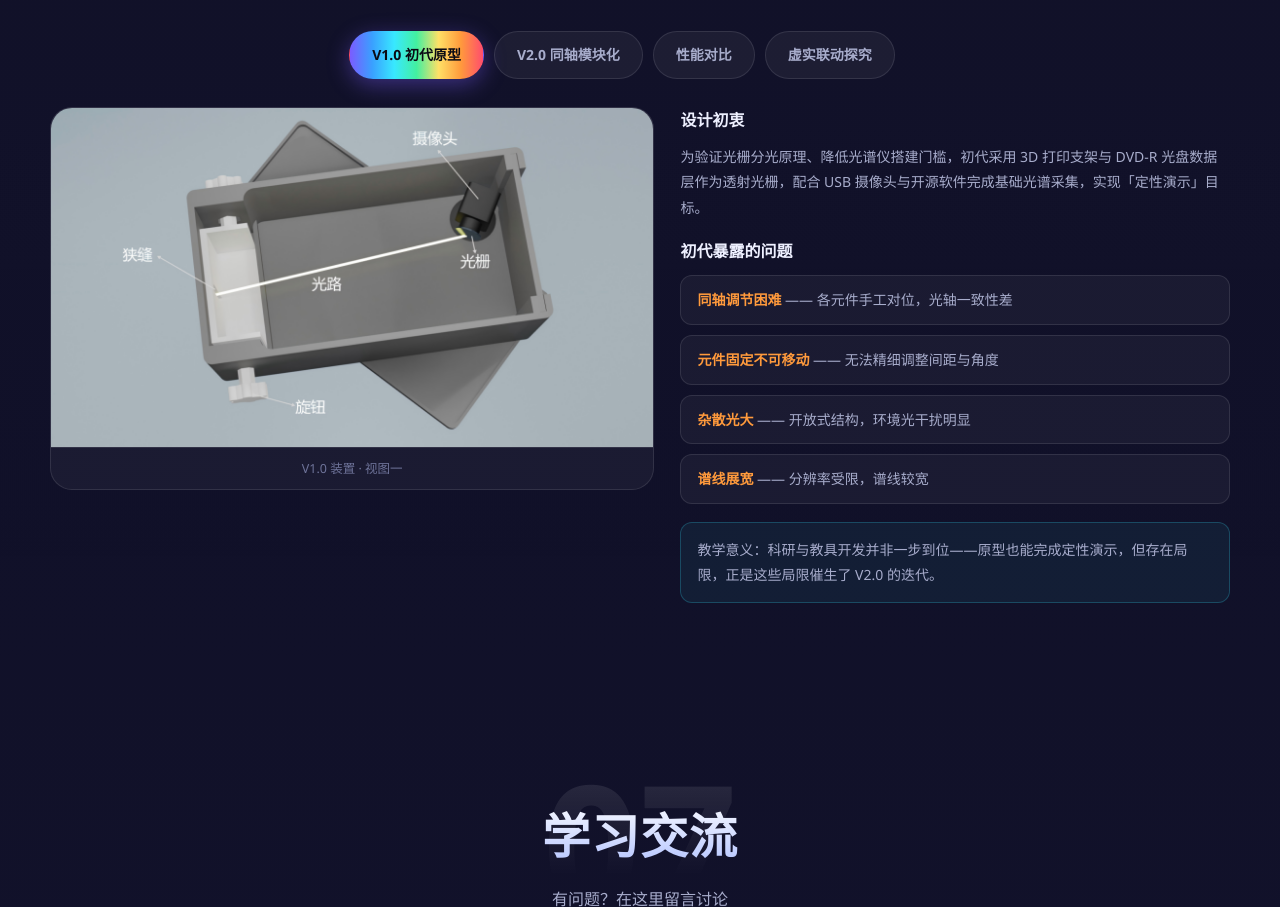
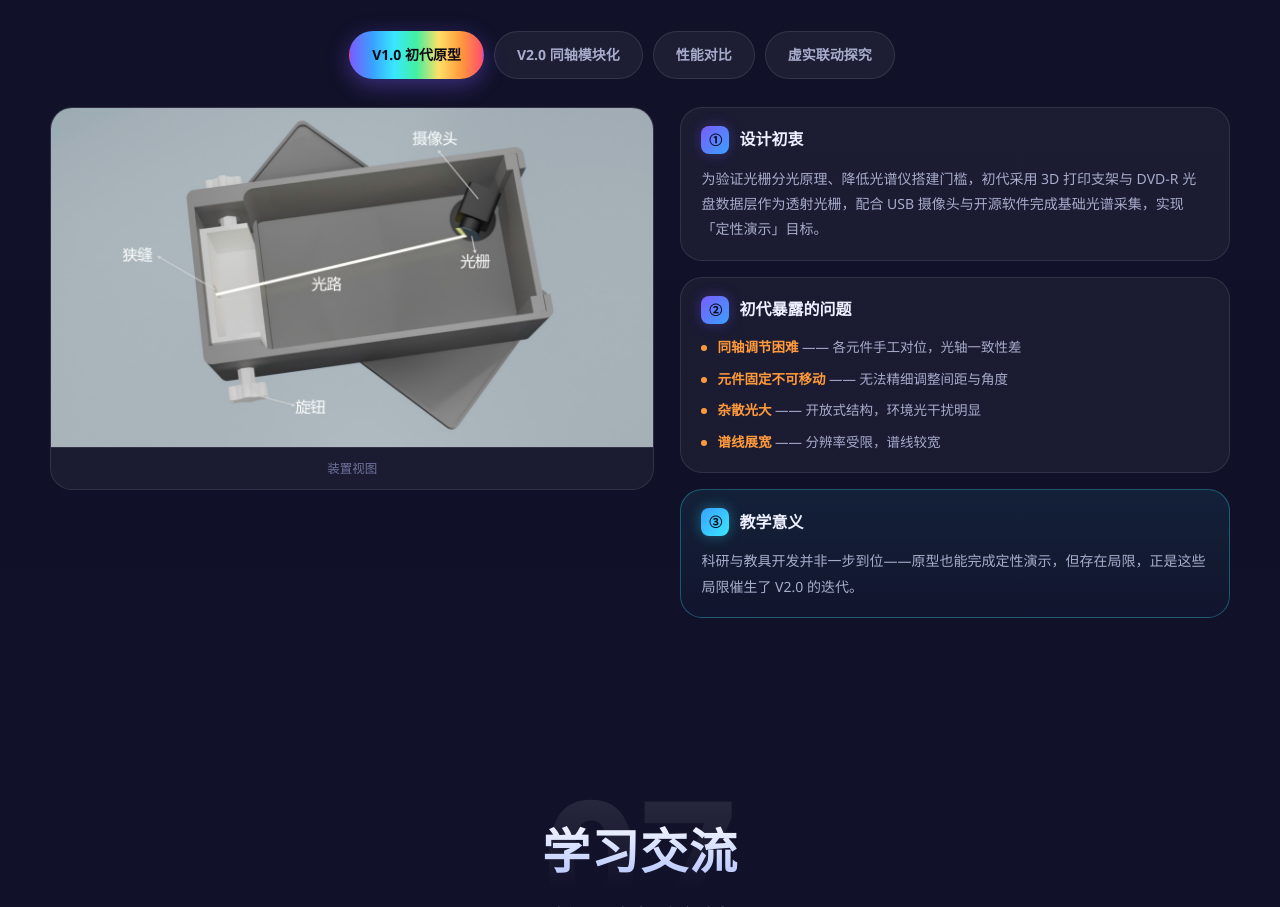
Before and after one commit to kkry798/grating-diffraction-platform, a plain HTML site: page index.html in a window 1280 px wide. Shown: the part 8030-8937 px from the top of the page. Drawn offline with nearby package versions, Linux system fonts and the light colour scheme; some packages are replaced by stand-ins of ours; animation ran at ten frames a second; a script that the page names is missing.

Commit message:
V1.0 面板：统一设计初衷/问题/教学意义为整齐的编号卡片

```diff
--- a/css/style.css
+++ b/css/style.css
@@ -931,19 +931,39 @@ html { scrollbar-color: #7a5cff #070714; scrollbar-width: thin; }
   text-align: center; border-top: 1px solid var(--glass-brd);
 }
 .spec-fig--full { margin-bottom: 18px; }
-.spec-pane-text h4 { font-size: 16px; margin: 0 0 10px; color: var(--ink); }
-.spec-pane-text p { font-size: 14px; color: var(--ink-dim); line-height: 1.8; margin-bottom: 18px; }
-.spec-issue { list-style: none; display: flex; flex-direction: column; gap: 10px; margin-bottom: 18px; }
+.spec-pane-text { display: flex; flex-direction: column; gap: 16px; }
+.spec-note {
+  background: var(--glass); border: 1px solid var(--glass-brd);
+  border-radius: var(--radius); padding: 18px 20px;
+}
+.spec-note--accent {
+  background: linear-gradient(180deg, rgba(56,232,255,.08), rgba(56,232,255,.02));
+  border-color: rgba(56,232,255,.3);
+}
+.spec-note-head { display: flex; align-items: center; gap: 10px; margin-bottom: 12px; }
+.spec-note-head h4 { font-size: 16px; margin: 0; color: var(--ink); }
+.spec-note-num {
+  flex: 0 0 auto; width: 28px; height: 28px; border-radius: 8px;
+  display: grid; place-items: center; font-weight: 700; font-size: 13px; color: #0a0a14;
+  background: linear-gradient(135deg, #7a5cff, #3aa0ff);
+  box-shadow: 0 0 14px rgba(122,92,255,.32);
+}
+.spec-note-num--cyan {
+  background: linear-gradient(135deg, #3aa0ff, #38e8ff);
+  box-shadow: 0 0 14px rgba(56,232,255,.35);
+}
+.spec-note p { font-size: 14px; color: var(--ink-dim); line-height: 1.8; margin: 0; }
+.spec-issue { list-style: none; display: flex; flex-direction: column; gap: 9px; margin: 0; }
 .spec-issue li {
-  font-size: 14px; color: var(--ink-dim); padding: 12px 16px;
-  background: var(--glass); border: 1px solid var(--glass-brd); border-radius: 12px;
+  position: relative; font-size: 13.5px; color: var(--ink-dim);
+  line-height: 1.7; padding-left: 16px;
+}
+.spec-issue li::before {
+  content: ''; position: absolute; left: 0; top: 9px;
+  width: 6px; height: 6px; border-radius: 50%;
+  background: var(--orange);
 }
 .spec-issue li b { color: var(--orange); }
-.spec-callout {
-  font-size: 13.5px; color: var(--cyan); padding: 14px 16px;
-  background: rgba(56,232,255,.06); border: 1px solid rgba(56,232,255,.22);
-  border-radius: 12px; margin-bottom: 0 !important;
-}
 
 .spec-lightpath {
   display: flex; flex-wrap: wrap; gap: 8px 12px; align-items: center; justify-content: center;
--- a/index.html
+++ b/index.html
@@ -429,19 +429,35 @@
   <div class="spec-pane active" data-pane="v1">
     <div class="spec-pane-grid">
       <div class="spec-figures">
-        <figure class="spec-fig"><img src="assets/img/v1-a.png" alt="V1.0 装置视图一" loading="lazy"><figcaption>V1.0 装置 · 视图一</figcaption></figure>
+        <figure class="spec-fig"><img src="assets/img/v1-a.png" alt="V1.0 装置视图" loading="lazy"><figcaption>装置视图</figcaption></figure>
       </div>
       <div class="spec-pane-text">
+        <div class="spec-note">
+          <div class="spec-note-head">
+            <span class="spec-note-num">①</span>
             <h4>设计初衷</h4>
+          </div>
           <p>为验证光栅分光原理、降低光谱仪搭建门槛，初代采用 3D 打印支架与 DVD-R 光盘数据层作为透射光栅，配合 USB 摄像头与开源软件完成基础光谱采集，实现「定性演示」目标。</p>
+        </div>
+        <div class="spec-note">
+          <div class="spec-note-head">
+            <span class="spec-note-num">②</span>
             <h4>初代暴露的问题</h4>
+          </div>
           <ul class="spec-issue">
             <li><b>同轴调节困难</b> —— 各元件手工对位，光轴一致性差</li>
             <li><b>元件固定不可移动</b> —— 无法精细调整间距与角度</li>
             <li><b>杂散光大</b> —— 开放式结构，环境光干扰明显</li>
             <li><b>谱线展宽</b> —— 分辨率受限，谱线较宽</li>
           </ul>
-        <p class="spec-callout">教学意义：科研与教具开发并非一步到位——原型也能完成定性演示，但存在局限，正是这些局限催生了 V2.0 的迭代。</p>
+        </div>
+        <div class="spec-note spec-note--accent">
+          <div class="spec-note-head">
+            <span class="spec-note-num spec-note-num--cyan">③</span>
+            <h4>教学意义</h4>
+          </div>
+          <p>科研与教具开发并非一步到位——原型也能完成定性演示，但存在局限，正是这些局限催生了 V2.0 的迭代。</p>
+        </div>
       </div>
     </div>
   </div>
```
Lines whose indentation alone changed are shown as unchanged.
